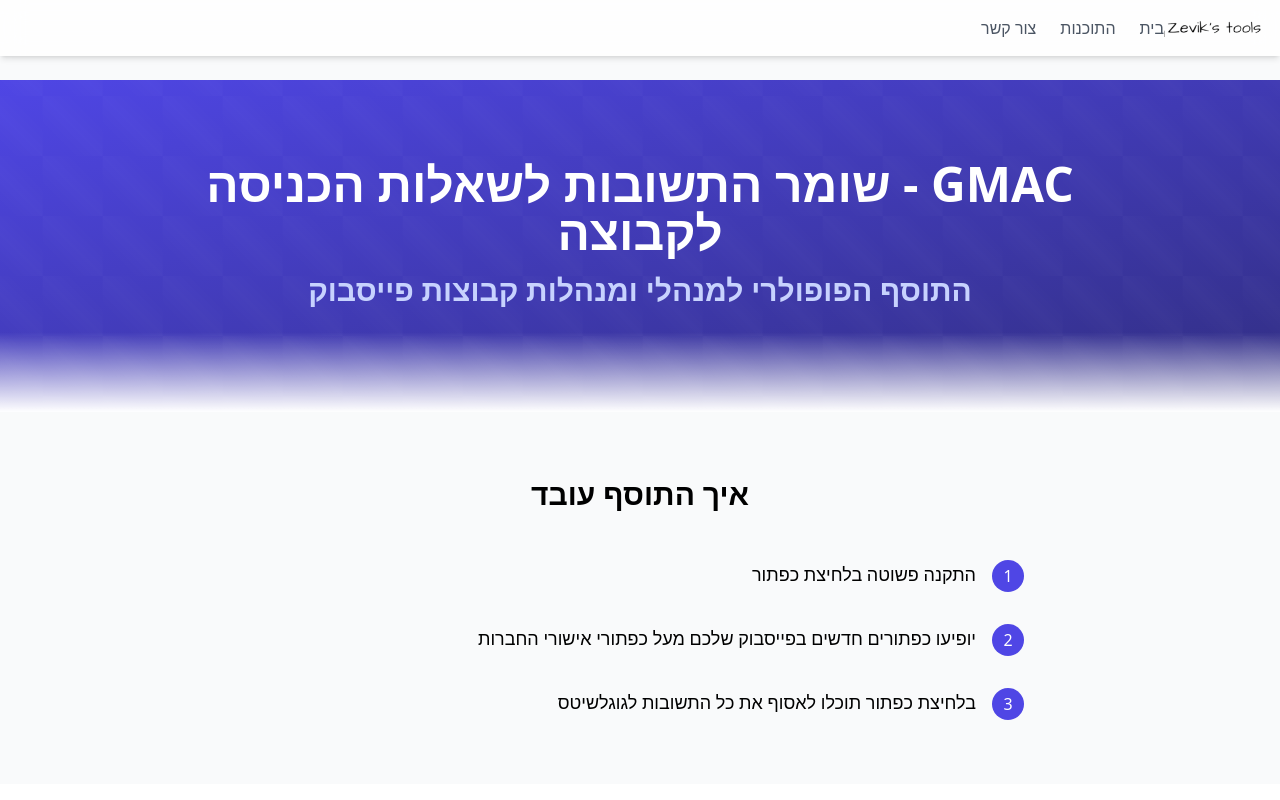
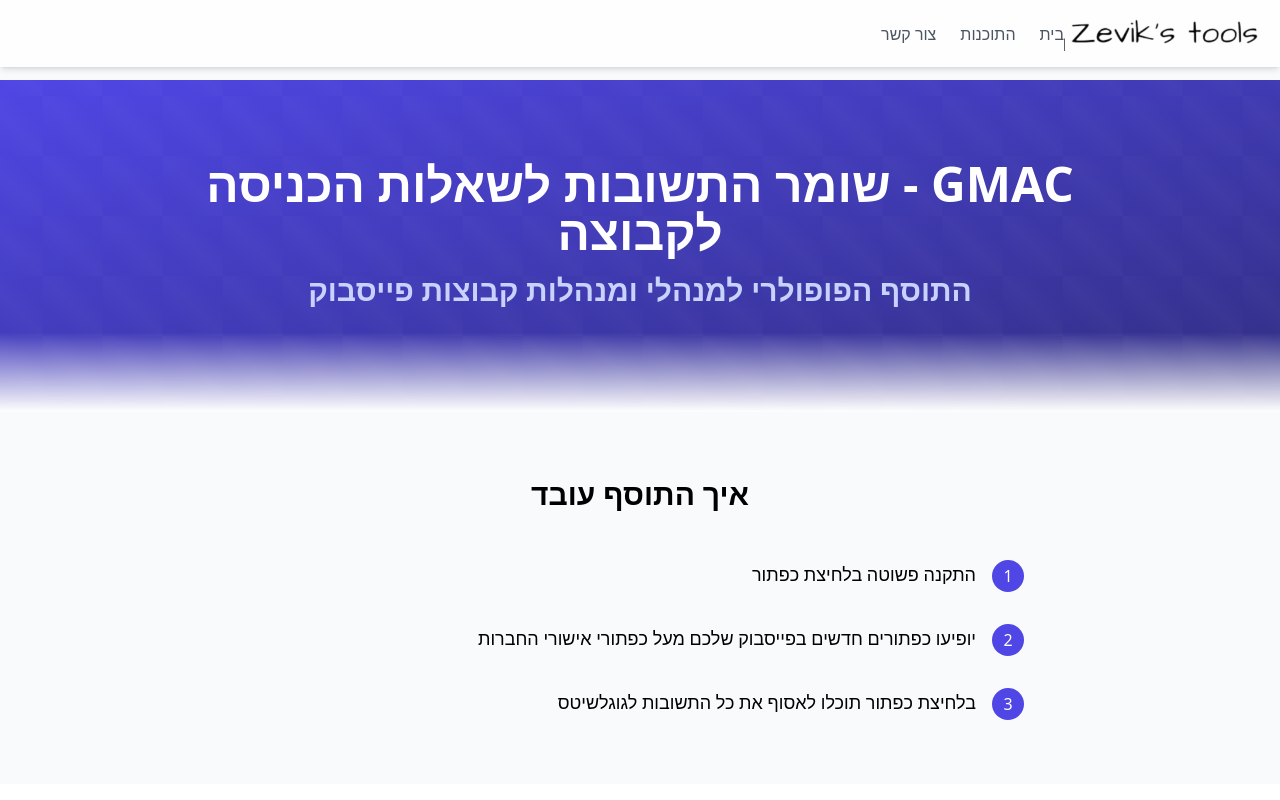
Before and after one commit to Zevik/ZeviksTools, a Next.js app: page /tools/gmac in a window 1280 px wide. Shown: the top 800 px of the page. Built offline with nearby package versions, Linux system fonts and the light colour scheme.

Commit message:
Enlarge the logo in Header to double its previous size (200x200)

```diff
--- a/components/Header.tsx
+++ b/components/Header.tsx
@@ -8,13 +8,13 @@
   return (
     <header className="fixed top-0 left-0 right-0 bg-white/80 backdrop-blur-md shadow-md z-50">
       <div className="container mx-auto px-4 py-4">
-        <div className="flex items-center justify-between">
+        <div className="flex items-center">
           <a href="/" className="flex items-center">
-            <Image src="/images/logo.png" alt="Zevik's Tools Logo" width={100} height={100} />
+            <Image src="/images/logo.png" alt="Zevik's Tools Logo" width={200} height={200} />
           </a>
 
           {/* Desktop Navigation */}
-          <nav className="hidden md:flex gap-6 ml-auto">
+          <nav className="ml-auto hidden md:flex gap-6">
             <a href="/" className="text-gray-600 hover:text-blue-600 transition-colors">בית</a>
             <a href="#features" className="text-gray-600 hover:text-blue-600 transition-colors">התוכנות</a>
             <a href="#contact" className="text-gray-600 hover:text-blue-600 transition-colors">צור קשר</a>
```
